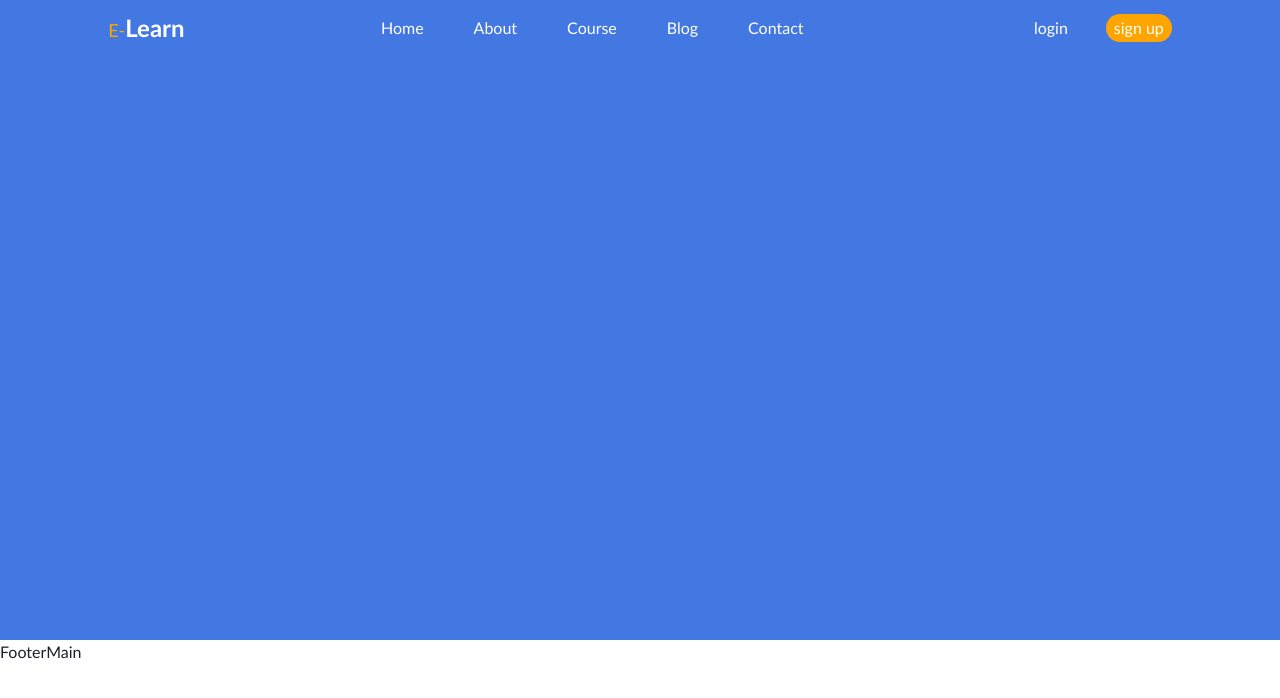
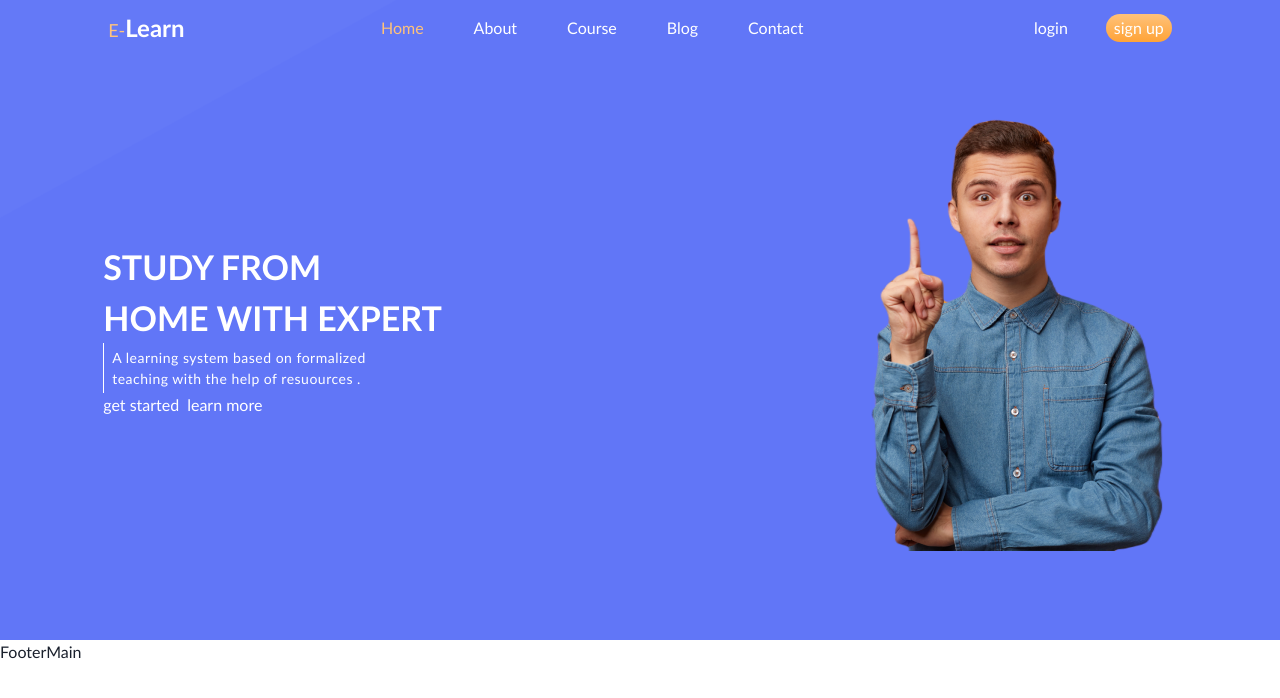
Before and after one commit to aman-ur-7/E-learning, a React (Vite) app in the folder vite-project/: page / in a window 1280 px wide. Shown: the top 698 px of the page. Built offline with nearby package versions, Linux system fonts and the light colour scheme; some icons are missing.

Commit message:
commit changes

```diff
--- a/vite-project/src/Components/Header.jsx
+++ b/vite-project/src/Components/Header.jsx
@@ -4,6 +4,7 @@ import { PiLockFill } from "react-icons/pi";
 const HeaderMain = () => {
   return (
     <section className="header">
+      <div>
         <div className="logo">
           E-<span>Learn</span>
         </div>
@@ -21,6 +22,8 @@ const HeaderMain = () => {
           </div>
           <button>sign up</button>
         </div>
+      </div>
+      <div className="clip-path"></div>
     </section>
   );
 };
--- a/vite-project/src/Components/HeroSectionMain.jsx
+++ b/vite-project/src/Components/HeroSectionMain.jsx
@@ -1,10 +1,33 @@
 import React from "react";
 import HeaderMain from "./Header";
+import menImage from "../assets/menImage.png";
 
 const HeroSectionMain = () => {
   return (
     <section className="hero-section">
       <HeaderMain />
+      <div className="hero-content">
+        <div>
+          <h1>
+            study from <br /> home with expert
+          </h1>
+          <div>
+            <div className="vertical-line"></div>
+            <p>
+              A learning system based on formalized teaching with the help of
+              resuources .
+            </p>
+          </div>
+          <div className="hero-buttons">
+            <button>get started</button>
+            <button>learn more</button>
+          </div>
+        </div>
+        <div className="arrow-png"></div>
+        <div className="hero-jpg">
+          <img src={menImage} alt="image" />
+        </div>
+      </div>
     </section>
   );
 };
--- a/vite-project/src/GlobalStyle.jsx
+++ b/vite-project/src/GlobalStyle.jsx
@@ -11,11 +11,33 @@ export const GlobalStyle = createGlobalStyle`
     .main-page{
 
         .hero-section{
-            background: #4378e3;
+            display: flex;
+            flex-direction: column;
+            background: #6176F7;
             height: 80vh;
+            gap: 50px;
+            color: white;
 
-            .header{
+    .header{
+            .clip-path
+            {
+
                 display: flex;
+                height: 500px;
+                width: 500px ;
+                clip-path: polygon(0 0, 0 55%, 100% 0);
+                position: absolute ;
+                background-color: rgba(255, 255, 255, 0.021);
+                top:-57px ;
+                left: 0px ;
+            }
+
+
+            &>div{
+
+
+                display: flex;
+                min-width: 300px;
                 justify-content: space-around;
                 padding:10px;
                 text-transform:capitalize;
@@ -25,7 +47,7 @@ export const GlobalStyle = createGlobalStyle`
                     font-size: 18px;
                     display: flex;
                     align-items: baseline;
-                    color: orange;
+                    color: #FFC27A;
 
                     &>span{
                         color: white;
@@ -36,6 +58,7 @@ export const GlobalStyle = createGlobalStyle`
                 }
 
                 .header-content{
+
                     color: white;
                     display: flex;
                     gap: 50px;
@@ -44,8 +67,8 @@ export const GlobalStyle = createGlobalStyle`
                         cursor: pointer;
                     }
 
-                    :active{
-                        color: orange;
+                    &>:nth-child(1){
+                        color: #FFC27A;
                     }
                 }
 
@@ -71,15 +94,56 @@ export const GlobalStyle = createGlobalStyle`
                     }
 
                     button{
-                        background: orange;
+
+                        background:linear-gradient(#FFC27A, #FFA337);
                         border-radius: 15px;
                         padding: 2px 8px;
                     }
 
                 }
+                }
             }
 
+            .hero-content{
+                display: flex;
+                justify-content: space-around;
+                align-items: center;
+
+
+                &>:nth-child(1){
+                    display: flex;
+                    flex-direction: column;
+
+                    &>h1{
+                        text-transform: uppercase;
+                        font-size: 34px;
+                        font-weight: bold;
+                    }
+
+                    &>div{
+                        display: flex;
+                        width: 300px;
+                        gap: 8px;
+                        align-items: center;
+
+                        &>p{
+                            font-size: 14px;
+                            letter-spacing: .5px;
+                        }
+
+                        .vertical-line{
+                            border-left: 1px solid white;
+                            height: 50px;
+                        }
+                    }
+                }
+
+                &>:nth-child(2){
+
+                }
+            }
         }
 
     }
+
 `;
```
Also changed, not shown: vite-project/src/assets/menImage.png (added). Lines whose indentation alone changed are shown as unchanged.
